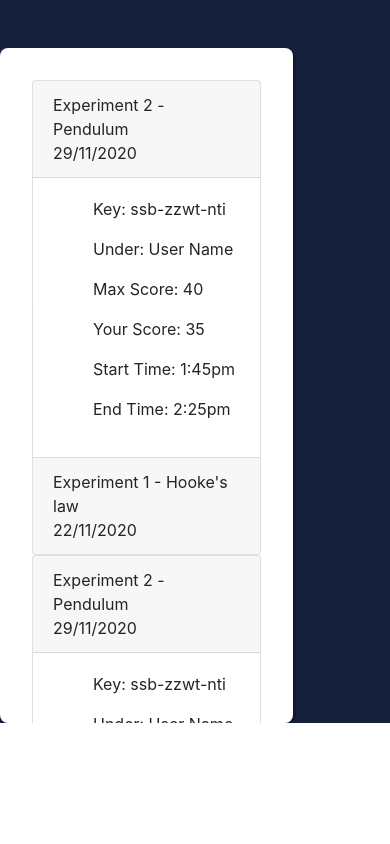
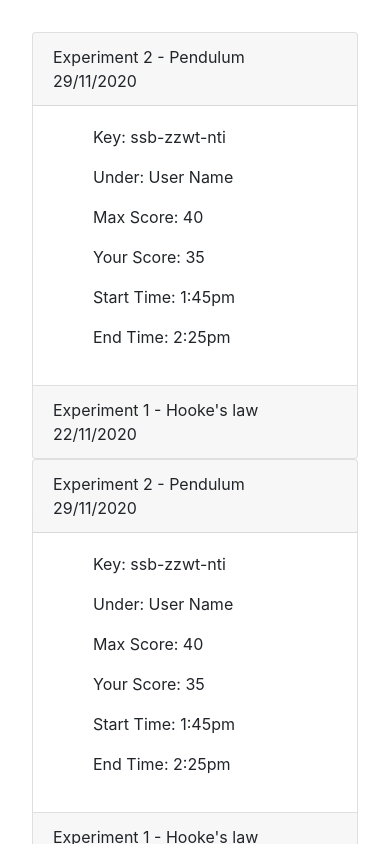
Before and after one commit to adarshsuresh07/VRlab-web, a React (Create React App) app in the folder labvr/: page /studentdash in a window 390 px wide. Built offline with nearby package versions, Linux system fonts and the light colour scheme; no server answers.

Commit message:
mobile view - studdash #1

```diff
--- a/labvr/src/Components/Dashboard/dashboard.css
+++ b/labvr/src/Components/Dashboard/dashboard.css
@@ -176,12 +176,15 @@ hr {
 
 /* code for mobile */
 
-@media only screen and (max-width: 600px) {
+@media only screen and (max-width: 900px) {
     .sidebar {
         display: none;
     }
     .overlay {
         overflow-y: scroll;
+        display: flex;
+        flex-direction: column;
+        align-items: center;
     }
     .profile {
         width: 100vw;
@@ -192,6 +195,19 @@ hr {
     }
     .profile-details {
         color: white;
+    }
+
+    .student-right {
+        width: 100%;
+        padding: 2rem;
+        height: 100vh;
+        margin-top: 0;
+        border-radius: 0;
+        box-shadow: 2px 2px 2px rgba(0, 0, 0, 0.4);
+        /* position: relative; */
+        /* display: flex; */
+        /* flex-direction: column; */
+        overflow: none;
     }
 }
 
```
